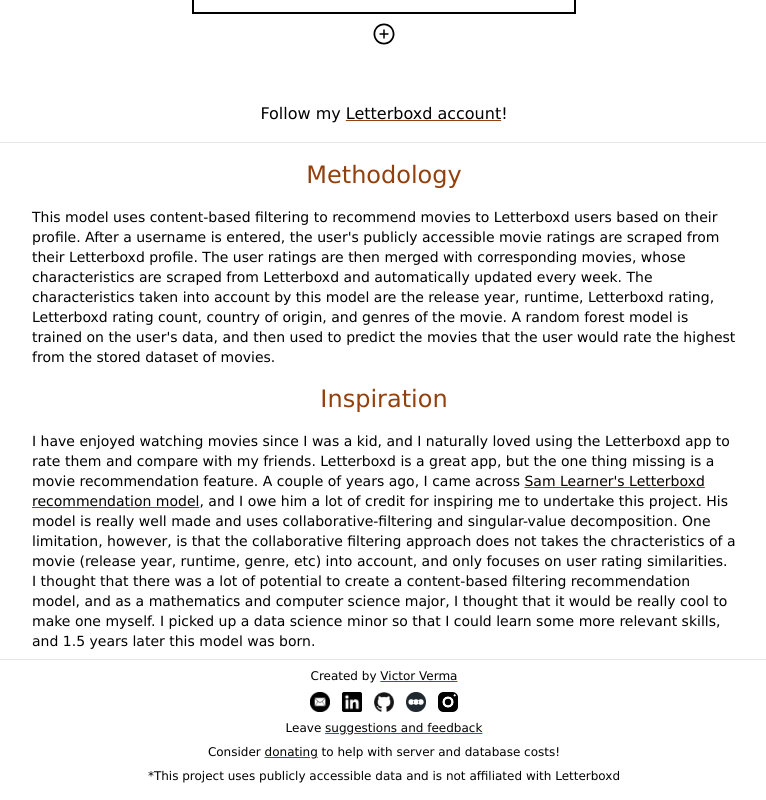
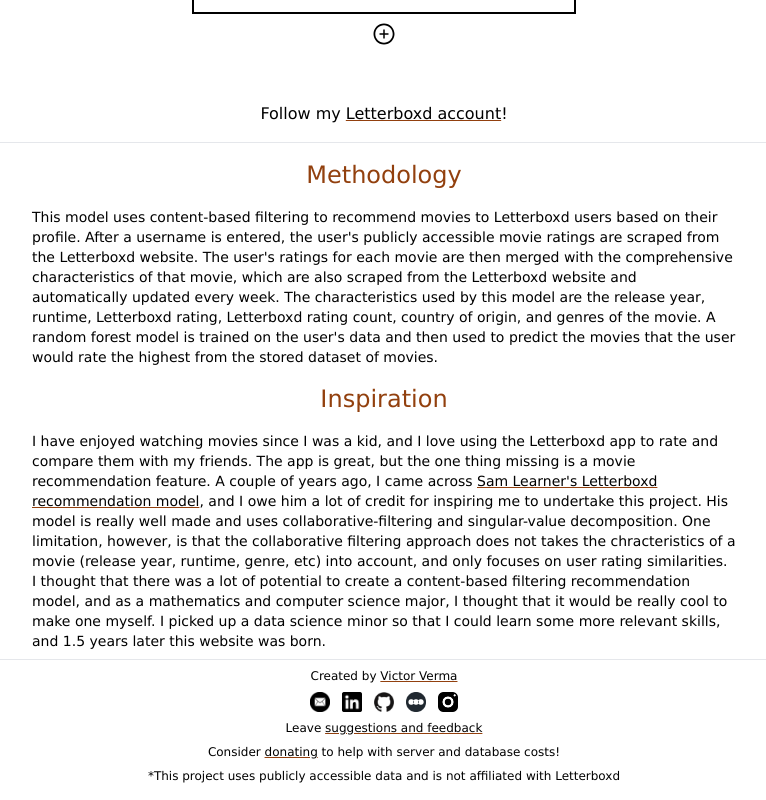
Before and after one commit to victorverma3/Letterboxd-Movie-Recommendations, a React (Vite) app in the folder frontend/: page / in a window 1280 px wide. Shown: the part 459-1259 px from the top of the page, without its empty margins (256-1022 px from the left). Built offline with nearby package versions, Linux system fonts and the light colour scheme; no server answers.

Commit message:
updated information

```diff
--- a/frontend/src/pages/Home.tsx
+++ b/frontend/src/pages/Home.tsx
@@ -33,15 +33,16 @@ const Home = () => {
                     This model uses content-based filtering to recommend movies
                     to Letterboxd users based on their profile. After a username
                     is entered, the user's publicly accessible movie ratings are
-                    scraped from their Letterboxd profile. The user ratings are
-                    then merged with corresponding movies, whose characteristics
-                    are scraped from Letterboxd and automatically updated every
-                    week. The characteristics taken into account by this model
-                    are the release year, runtime, Letterboxd rating, Letterboxd
-                    rating count, country of origin, and genres of the movie. A
-                    random forest model is trained on the user's data, and then
-                    used to predict the movies that the user would rate the
-                    highest from the stored dataset of movies.
+                    scraped from the Letterboxd website. The user's ratings for
+                    each movie are then merged with the comprehensive
+                    characteristics of that movie, which are also scraped from
+                    the Letterboxd website and automatically updated every week.
+                    The characteristics used by this model are the release year,
+                    runtime, Letterboxd rating, Letterboxd rating count, country
+                    of origin, and genres of the movie. A random forest model is
+                    trained on the user's data and then used to predict the
+                    movies that the user would rate the highest from the stored
+                    dataset of movies.
                 </p>
             </div>
             <div className="w-4/5 sm:w-3/5 min-w-24 sm:min-w-96 mx-auto mt-4 flex flex-col">
@@ -49,11 +50,11 @@ const Home = () => {
                     Inspiration
                 </h2>
                 <p className="mx-auto mt-4 text-xs sm:text-sm">
-                    I have enjoyed watching movies since I was a kid, and I
-                    naturally loved using the Letterboxd app to rate them and
-                    compare with my friends. Letterboxd is a great app, but the
-                    one thing missing is a movie recommendation feature. A
-                    couple of years ago, I came across{" "}
+                    I have enjoyed watching movies since I was a kid, and I love
+                    using the Letterboxd app to rate and compare them with my
+                    friends. The app is great, but the one thing missing is a
+                    movie recommendation feature. A couple of years ago, I came
+                    across{" "}
                     <a
                         className="underline decoration-amber-800 hover:text-amber-800 hover:shadow-md"
                         href="https://letterboxd.samlearner.com/"
@@ -73,7 +74,7 @@ const Home = () => {
                     as a mathematics and computer science major, I thought that
                     it would be really cool to make one myself. I picked up a
                     data science minor so that I could learn some more relevant
-                    skills, and 1.5 years later this model was born.
+                    skills, and 1.5 years later this website was born.
                 </p>
             </div>
         </div>
```
